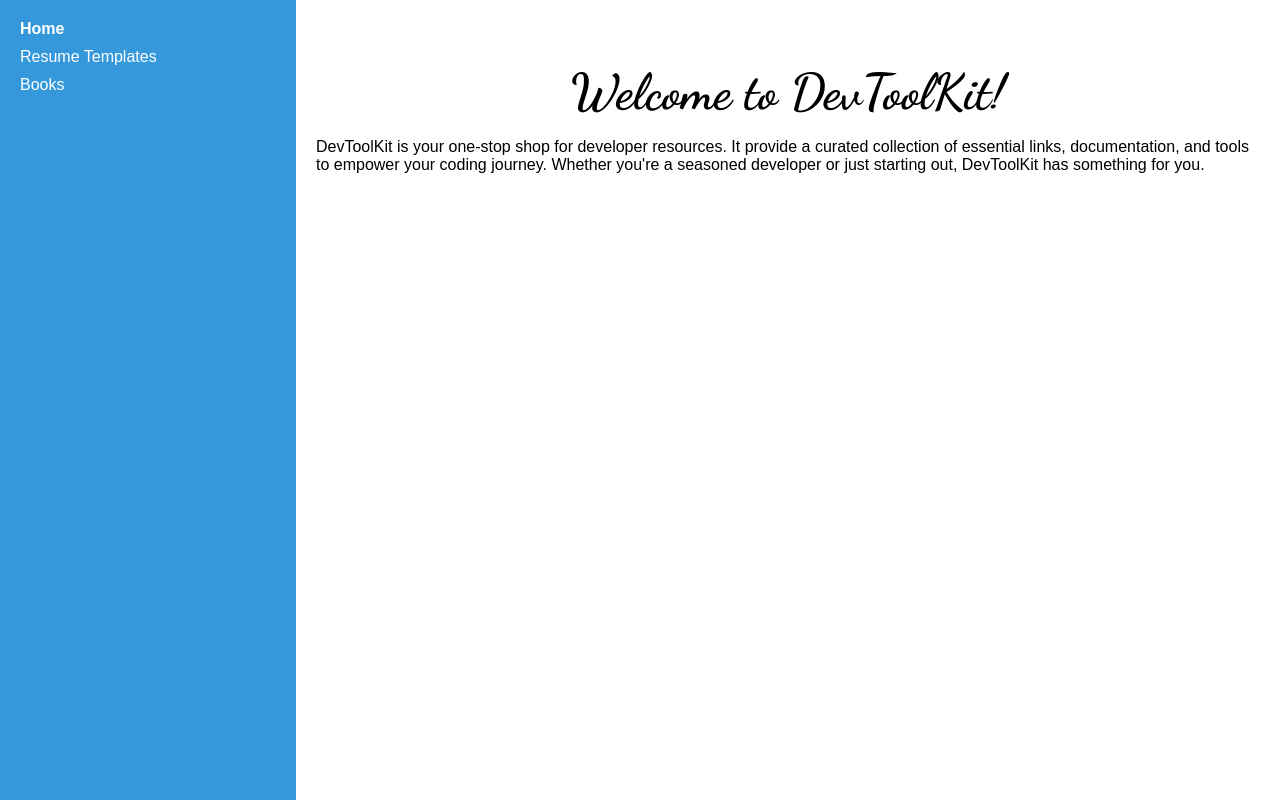
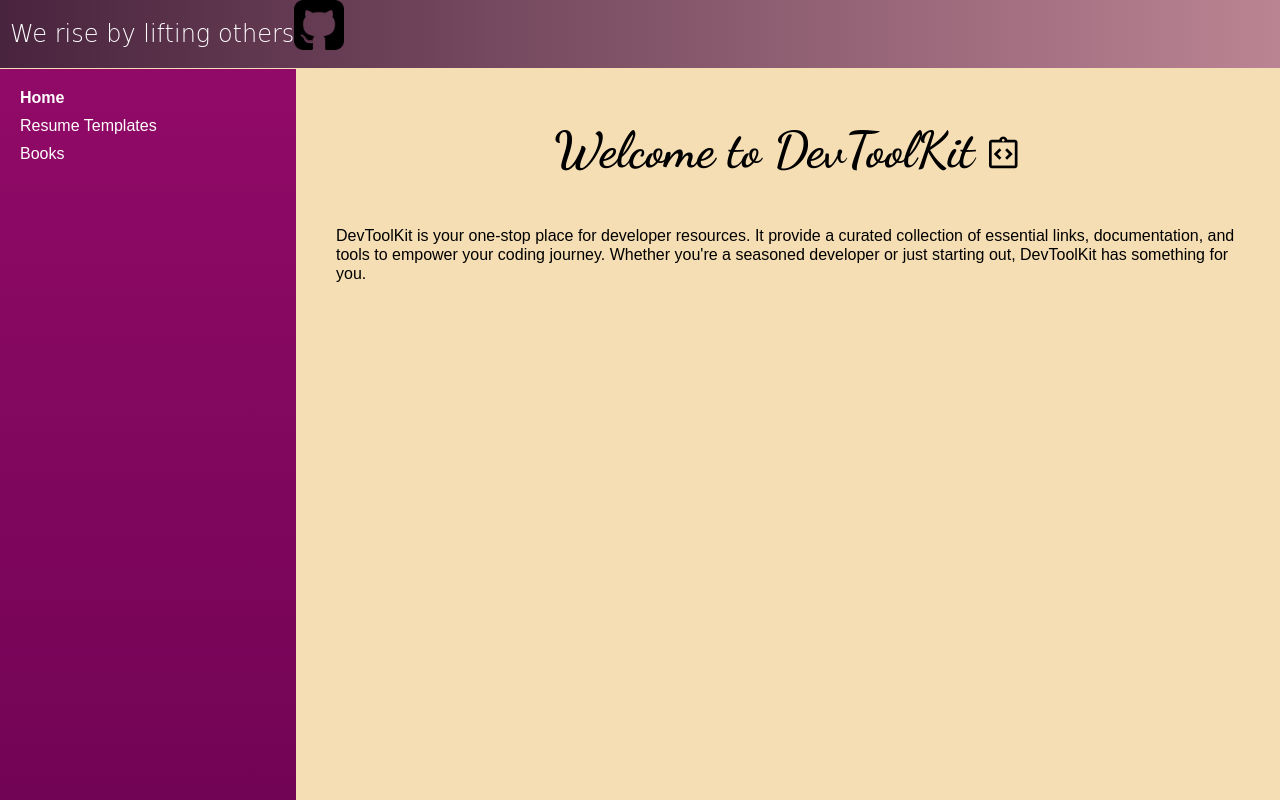
Before and after one commit to Nitesh-thapliyal/DevToolkit, a plain HTML site: page index.html in a window 1280 px wide. Both pictures are taken after a click on the item "Home". Drawn offline with nearby package versions, Linux system fonts and the light colour scheme; a web font is replaced by a local one.

Commit message:
major version update

```diff
--- a/index.html
+++ b/index.html
@@ -8,8 +8,15 @@
   <link rel="preconnect" href="https://fonts.googleapis.com">
   <link rel="preconnect" href="https://fonts.gstatic.com" crossorigin>
   <link href="https://fonts.googleapis.com/css2?family=Dancing+Script:wght@400..700&display=swap" rel="stylesheet">
+  <link href="https://fonts.googleapis.com/css2?family=Playwrite+HR:wght@100..400&display=swap" rel="stylesheet">
 </head>
 <body>
+  <nav class="fixed-nav-bar">
+    <div class="nav-header">
+      <h2>We rise by lifting others</h2>
+      <img src="./assets/github-sign.png" alt="github" width="50" height="50" class="icons">
+    </div>
+  </nav>
   <div class="container">
     <nav class="sidebar">
       <ul class="resource-list">
@@ -20,8 +27,16 @@
     </nav>
     <main class="content">
       <div class="resource-details" id="home">
-        <h2>Welcome to DevToolKit!</h2>
-        <p>DevToolKit is your one-stop shop for developer resources. It provide a curated collection of essential links, documentation, and tools to empower your coding journey. Whether you're a seasoned developer or just starting out, DevToolKit has something for you.</p>
+        <div class="header">
+          <h2>Welcome to DevToolKit</h2>
+          <link rel="stylesheet" href="https://fonts.googleapis.com/css2?family=Material+Symbols+Outlined:opsz,wght,FILL,GRAD@46,500,0,0" />
+          <span class="material-symbols-outlined">
+            integration_instructions
+            </span>
+        </div>
+        <div class= "content">
+          <p>DevToolKit is your one-stop place for developer resources. It provide a curated collection of essential links, documentation, and tools to empower your coding journey. Whether you're a seasoned developer or just starting out, DevToolKit has something for you.</p>
+        </div>
       </div>
       <div class="resource-details" id="resume-templates">
         <h2>Resume Templates</h2>
--- a/style.css
+++ b/style.css
@@ -2,6 +2,7 @@ body {
   font-family: sans-serif;
   margin: 0;
   padding: 0;
+  background-color:wheat ;
 }
 
 .container {
@@ -11,9 +12,10 @@ body {
 
 .sidebar {
   width: 20%;
-  background-color: #3498db; /* Adjust for desired color */
+  background-image: linear-gradient(#910A67, #720455);
   color: white;
   padding: 20px;
+  margin-top: 69px;
 }
 
 .resource-list {
@@ -52,4 +54,44 @@ body {
   font-weight: bolder;
   font-size:50px;
   font-style: normal;
+  margin-right: 10px;
+  margin-top: 100px;
 }
+
+.resource-details p {
+
+
+  line-height: 1.2;
+}
+
+.header{
+  display: flex;
+  justify-content: center;
+}
+.material-symbols-outlined{
+  margin-top: 115px;
+  font-size: 38px !important;
+}
+
+.fixed-nav-bar{
+  background-image: linear-gradient(to right, #49243E, #BB8493);
+  position: fixed;
+  width: 100%;
+}
+
+.nav-header h2{
+  font-family: "Playwrite HR", cursive;
+  font-optical-sizing: auto;
+  font-weight: 200;
+  font-style: normal;
+  color:white;
+  margin-left: 10px;
+}
+
+.nav-header{
+  display: flex;
+}
+
+.icons{
+  align-content: right;
+}
```
Also changed, not shown: assets/code.png (added), assets/github-sign.png (added), assets/linkedin.png (added), assets/programming.png (added), assets/technical-support.png (added), assets/twitter.png (added), assets/web-programming.png (added).
